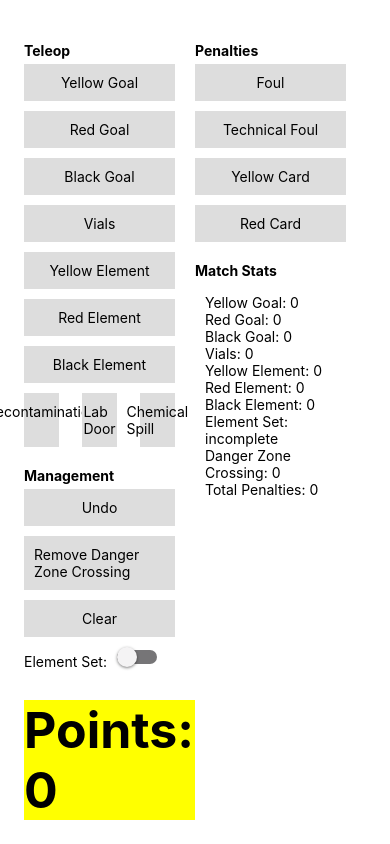
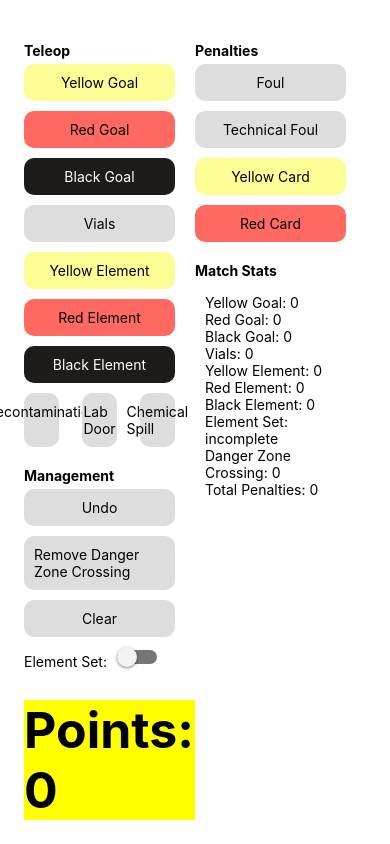
Before and after one commit to Charger1256A/rdh2021, a React Native app: screen / in a window 390 px wide. Built offline with nearby package versions, Linux system fonts and the light colour scheme.

Commit message:
fixed danger zone crossing button colors

```diff
--- a/App.js
+++ b/App.js
@@ -18,6 +18,9 @@ export default function App() {
     totalPenalties: 0,
   });
   const [dangerZoneCrossing, setDangerZoneCrossing] = useState([]);
+  const [decontaminationButton, setDecontaminationtButton] = useState(false);
+  const [labDoorButton, setLabDoorButton] = useState(false);
+  const [chemicalSpillButton, setChemicalSpillButton] = useState(false);
 
   function updateEvents(event) {
     var localEvents = events;
@@ -139,6 +142,7 @@ export default function App() {
       totalPenalties: 0,
     })
     setDangerZoneCrossing([])
+    updateButtonColor();
   }
 
   function toggleElementSet() {
@@ -165,7 +169,7 @@ export default function App() {
       // alert(localDangerZoneCrossing);
     }
     localDangerZoneCrossing.push(barrier);
-    alert(localDangerZoneCrossing);
+    // alert(localDangerZoneCrossing);
     if(localDangerZoneCrossing.length === 3 && !hasDuplicates(localDangerZoneCrossing)) {
       localItems.dangerZoneCrossing++;
       updatePoints();
@@ -175,6 +179,14 @@ export default function App() {
 
     setItems(localItems);
     setDangerZoneCrossing(localDangerZoneCrossing)
+    console.log(dangerZoneCrossing);
+    updateButtonColor();
+  }
+
+  function updateButtonColor() {
+    setDecontaminationtButton(dangerZoneCrossing.includes("D"));
+    setLabDoorButton(dangerZoneCrossing.includes("LD"));
+    setChemicalSpillButton(dangerZoneCrossing.includes("CS"));
   }
 
   function removeDangerZoneCrossing() {
@@ -186,6 +198,7 @@ export default function App() {
     setItems(localItems);
     updatePoints();
     updateItems();
+    updateButtonColor();
   }
 
   function hasDuplicates(array) {
@@ -199,19 +212,19 @@ export default function App() {
             <Text style={styles.sectionTitle}>Teleop</Text>
           </View>
           <TouchableOpacity
-            style={styles.button}
+            style={[styles.button, styles.yellow]}
             onPress={() => updateEvents('YG')}>
             <Text>Yellow Goal</Text>
           </TouchableOpacity>
           <TouchableOpacity
-            style={styles.button}
+            style={[styles.button, styles.red]}
             onPress={() => updateEvents('RG')}>
             <Text>Red Goal</Text>
           </TouchableOpacity>
           <TouchableOpacity
-            style={styles.button}
+            style={[styles.button, styles.black]}
             onPress={() => updateEvents('BG')}>
-            <Text>Black Goal</Text>
+            <Text style={[styles.whiteText]}>Black Goal</Text>
           </TouchableOpacity>
           <TouchableOpacity
             style={styles.button}
@@ -219,24 +232,24 @@ export default function App() {
             <Text>Vials</Text>
           </TouchableOpacity>
           <TouchableOpacity
-            style={styles.button}
+            style={[styles.button, styles.yellow]}
             onPress={() => updateEvents('YE')}>
             <Text>Yellow Element</Text>
           </TouchableOpacity>
           <TouchableOpacity
-            style={styles.button}
+            style={[styles.button, styles.red]}
             onPress={() => updateEvents('RE')}>
             <Text>Red Element</Text>
           </TouchableOpacity>
           <TouchableOpacity
-            style={styles.button}
+            style={[styles.button, styles.black]}
             onPress={() => updateEvents('BE')}>
-            <Text>Black Element</Text>
+            <Text style={[styles.whiteText]}>Black Element</Text>
           </TouchableOpacity>
           <View style={styles.obstacleButtons}>
-            <TouchableOpacity style={styles.obstacleButton} onPress={() => updateDangerZoneCrossing("D")}><Text>Decontamination</Text></TouchableOpacity>
-            <TouchableOpacity style={styles.obstacleButton} onPress={() => updateDangerZoneCrossing("LD")}><Text>Lab Door</Text></TouchableOpacity>
-            <TouchableOpacity style={styles.obstacleButton} onPress={() => updateDangerZoneCrossing("CS")}><Text>Chemical Spill</Text></TouchableOpacity>
+              <TouchableOpacity style={decontaminationButton ? [styles.obstacleButton, {backgroundColor: "#aec6cf"}] : styles.obstacleButton} onPress={() => updateDangerZoneCrossing("D")}><Text>Decontamination</Text></TouchableOpacity>
+              <TouchableOpacity style={labDoorButton ? [styles.obstacleButton, {backgroundColor: "#aec6cf"}] : styles.obstacleButton} onPress={() => updateDangerZoneCrossing("LD")}><Text>Lab Door</Text></TouchableOpacity>
+              <TouchableOpacity style={chemicalSpillButton ? [styles.obstacleButton, {backgroundColor: "#aec6cf"}] : styles.obstacleButton} onPress={() => updateDangerZoneCrossing("CS")}><Text>Chemical Spill</Text></TouchableOpacity>
           </View>
           <View style={styles.sections}>
             <Text style={styles.sectionTitle}>Management</Text>
@@ -283,12 +296,12 @@ export default function App() {
             <Text>Technical Foul</Text>
           </TouchableOpacity>
           <TouchableOpacity
-            style={styles.button}
+            style={[styles.button, styles.yellow]}
             onPress={() => updateEvents('YC')}>
             <Text>Yellow Card</Text>
           </TouchableOpacity>
           <TouchableOpacity
-            style={styles.button}
+            style={[styles.button, styles.red]}
             onPress={() => updateEvents('RC')}>
             <Text>Red Card</Text>
           </TouchableOpacity>
@@ -332,12 +345,25 @@ const styles = StyleSheet.create({
   highlight: {
     fontWeight: '700',
   },
+  yellow :{
+    backgroundColor: '#FDFD96',
+  },
+  red: {
+    backgroundColor: '#FF6961',
+  },
+  black: {
+    backgroundColor: '#1D1C1A',
+  },
+  whiteText: {
+    color: "#ffffff",
+  },
   button: {
     alignItems: 'center',
     backgroundColor: '#DDDDDD',
     padding: 10,
     marginBottom: 10,
     marginRight: 20,
+    borderRadius: 10,
   },
   obstacleButton: {
     alignItems: 'center',
@@ -345,6 +371,7 @@ const styles = StyleSheet.create({
     padding: 10,
     marginBottom: 10,
     marginRight: 20,
+    borderRadius: 10,
     flex: 0.3
   },
   buttonGroup: {
```
